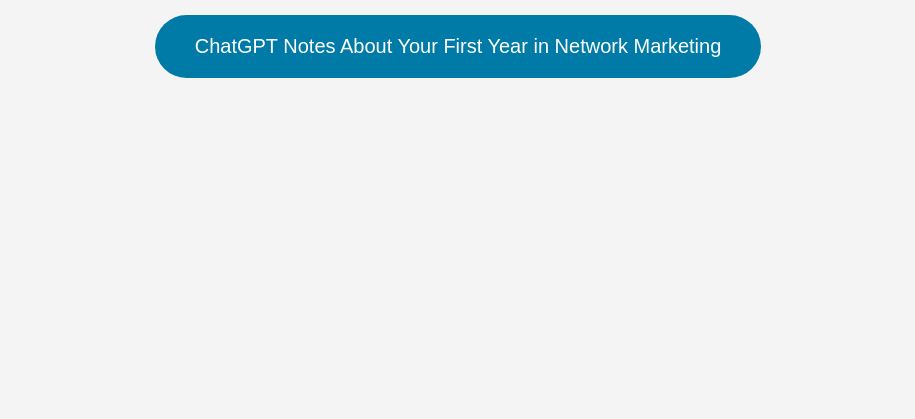
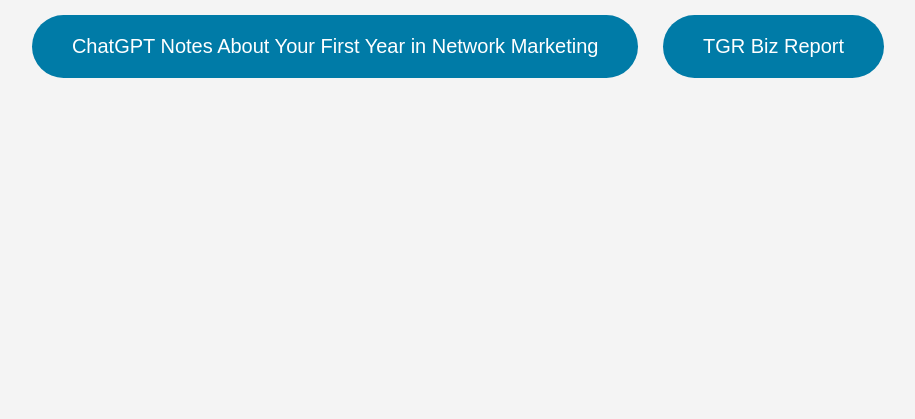
Before and after one commit to DammieOptimus/notes, a plain HTML site: page index.html in a window 1280 px wide. Shown: the part 381-800 px from the top of the page, without its empty margins (182-1097 px from the left). Drawn offline with Linux system fonts and the light colour scheme.

Commit message:
Update index.html

```diff
--- a/index.html
+++ b/index.html
@@ -73,6 +73,7 @@
     <div class="container">
         <div class="heading">Dammie Optimus Notes</div>
         <a href="./networkmarketingfirstyearchatgptnotes.md" class="button" target="_blank">ChatGPT Notes About Your First Year in Network Marketing</a>
+        <a href="./tgrreport.md" class="button" target="_blank">TGR Biz Report</a>
     </div>
 
     <script>
```
